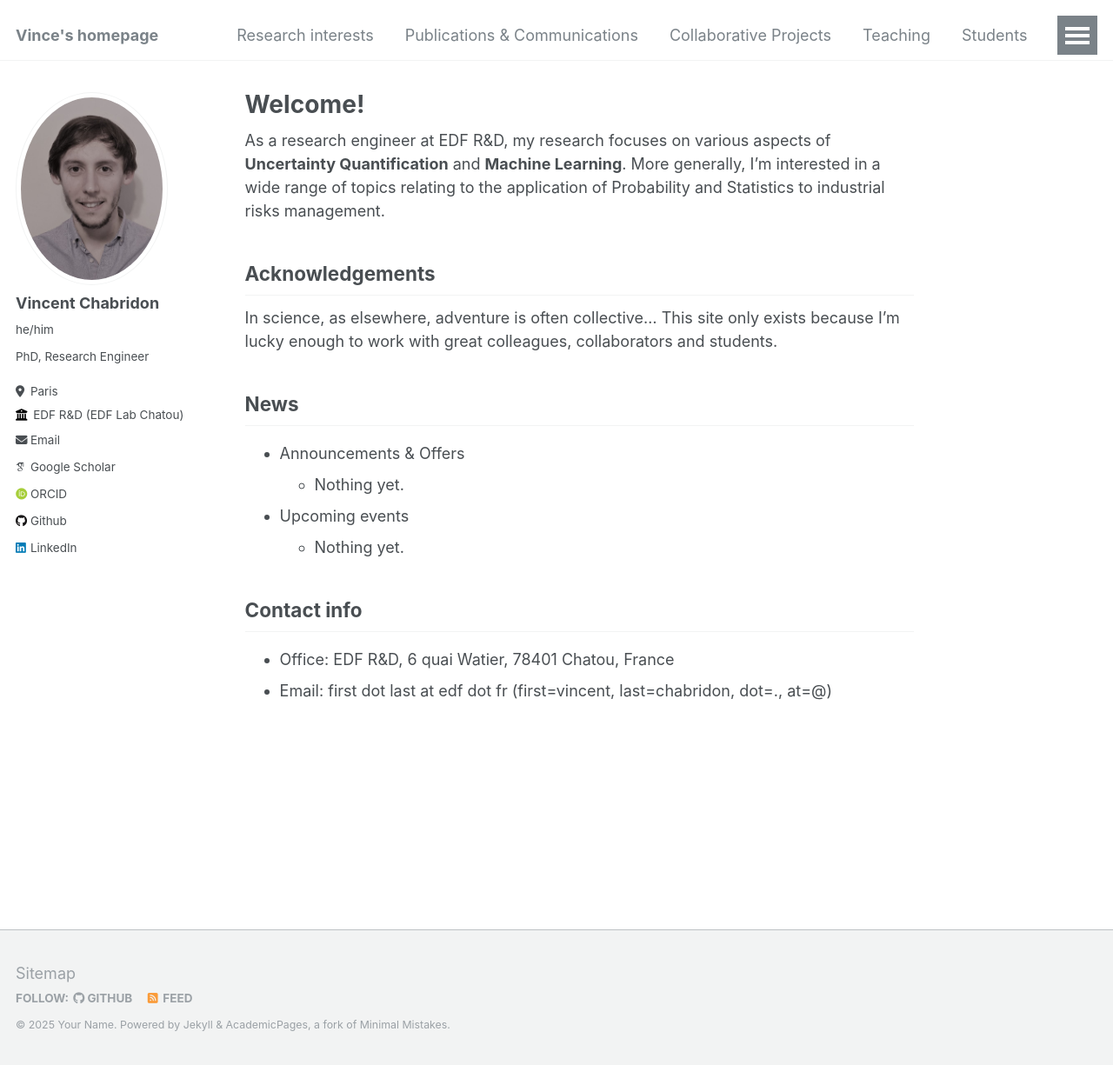
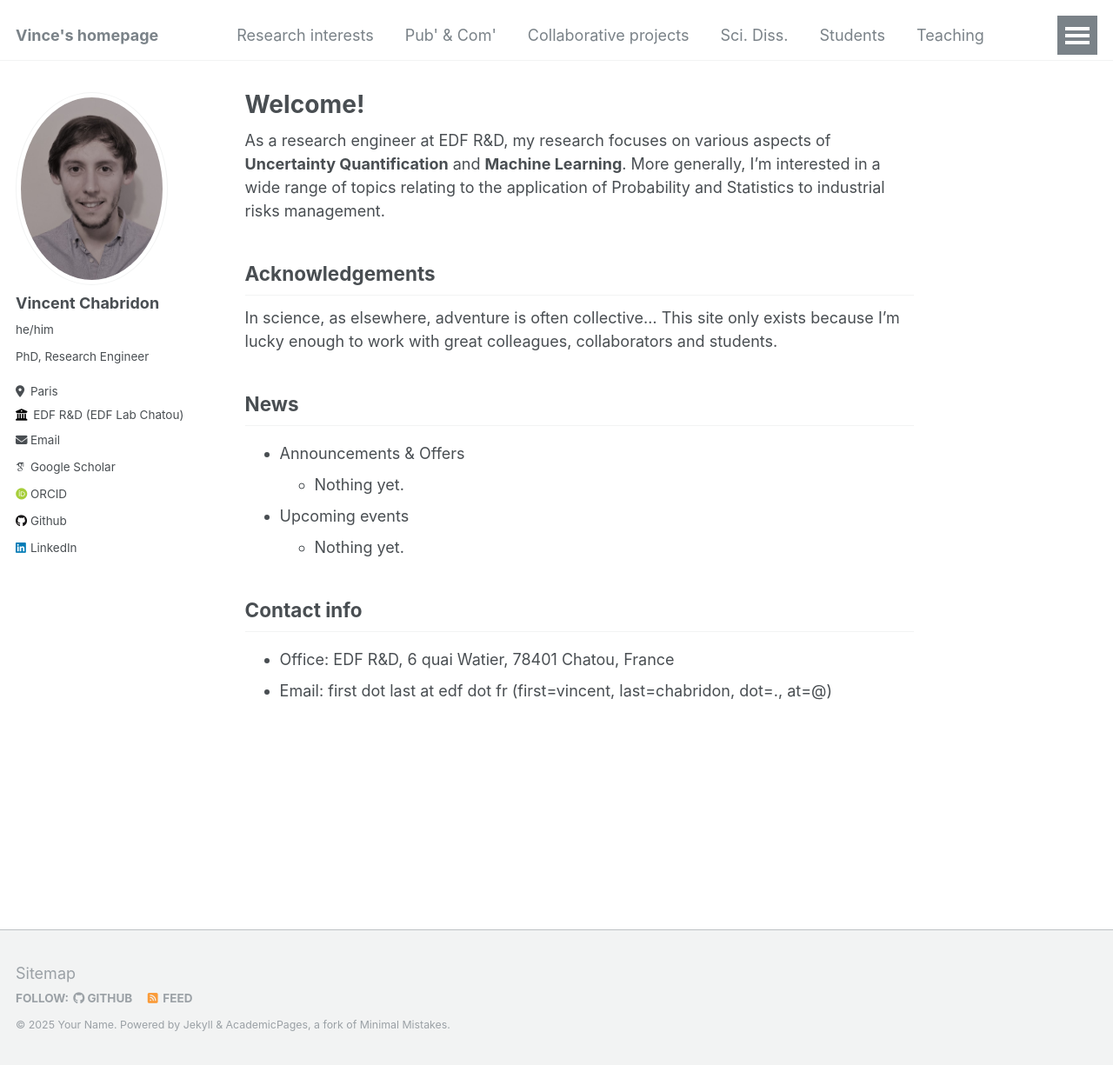
Before and after one commit to vchabri/vchabri.github.io, a Jekyll site: the page built from _pages/about.md, in a window 1280 px wide and 1225 px high. Shown: the whole window at 87% size. Built offline with Jekyll 4.4.1, drawn with Linux system fonts in a browser that asks for light colours; some web fonts are replaced.

Commit message:
Update navigation.yml

```diff
--- a/_data/navigation.yml
+++ b/_data/navigation.yml
@@ -3,23 +3,26 @@ main:
   - title: "Research interests"
     url: /research/
 
-  - title: "Publications & Communications"
+  - title: "Pub' & Com'"
     url: /publications/
 
-  - title: "Collaborative Projects"
+  - title: "Collaborative projects"
     url: /collaborative_projects/
 
-#  - title: "Talks"
-#    url: /talks/
+  - title: "Sci. Diss."
+    url: /scientific_dissemination/
+
+  - title: "Students"
+    url: /students/
 
   - title: "Teaching"
     url: /teaching/
 
-  - title: "Students"
-    url: /students/
-
   - title: "Bio"
     url: /cv/
+
+  - title: "Misc."
+    url: /misc/
 
 #  - title: "Portfolio"
 #    url: /portfolio/
```
